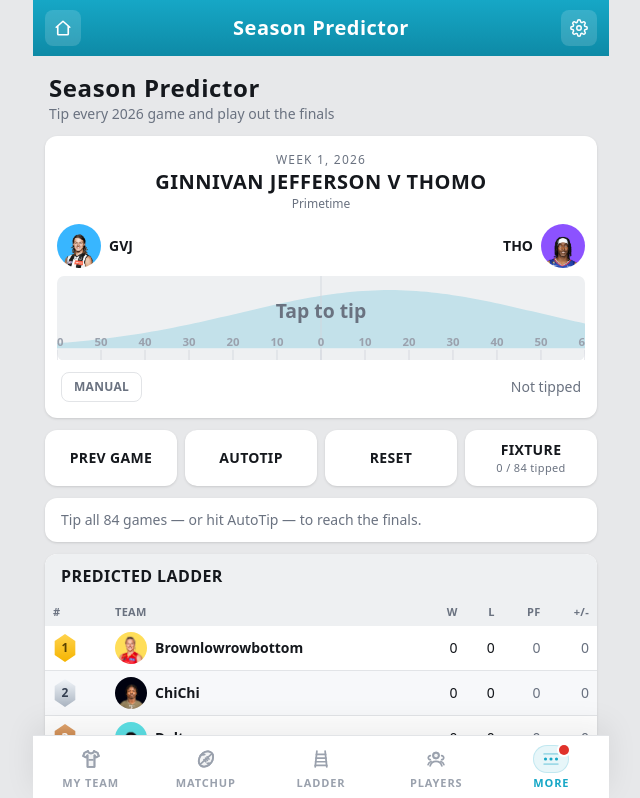
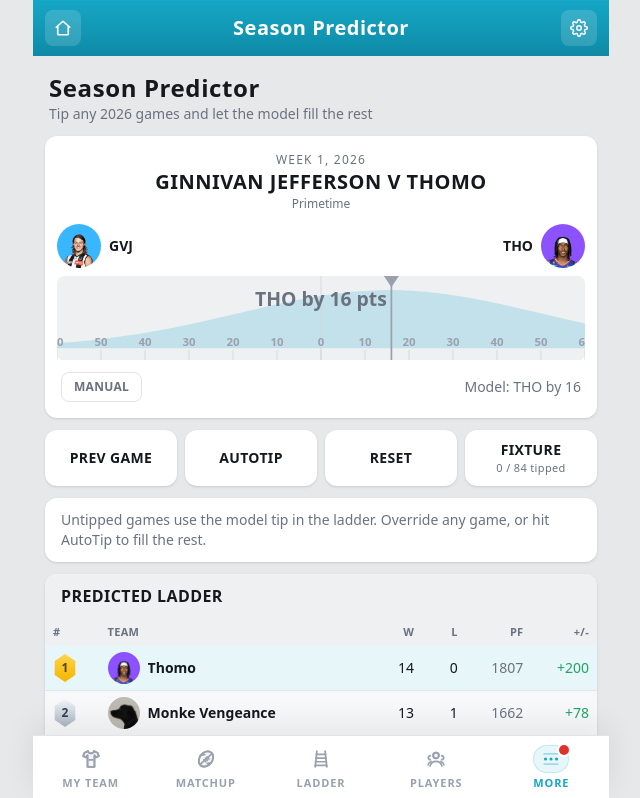
Before and after one commit to zebraspread-glitch/nfl-league, a Next.js app: page /predictor in a window 1280 px wide. Shown: the top 798 px of the page, without its empty margins (319-959 px from the left). Built offline with nearby package versions, Linux system fonts and the light colour scheme.

Commit message:
Make predictor use model tips by default

```diff
--- a/app/predictor/page.tsx
+++ b/app/predictor/page.tsx
@@ -15,7 +15,7 @@ export default function PredictorPage() {
     <div>
       <PageIntro
         title="Season Predictor"
-        subtitle={`Tip every ${CURRENT_SEASON} game and play out the finals`}
+        subtitle={`Tip any ${CURRENT_SEASON} games and let the model fill the rest`}
       />
       <SeasonPredictor matchups={matchups} teams={TEAMS} season={CURRENT_SEASON} />
     </div>
--- a/components/season-predictor.tsx
+++ b/components/season-predictor.tsx
@@ -12,6 +12,7 @@ import {
   ladderText,
   MAX_MARGIN,
   modelLine,
+  modelPick,
   REGULAR_SEASON_WEEKS,
   resolveFinalsPick,
   type FinalsGame,
@@ -71,19 +72,26 @@ export function SeasonPredictor({
   const seasonDone = tipped === matchups.length;
   const game = matchups[Math.min(cursor, matchups.length - 1)];
   const pick = picks[game.id];
+  const activePick = pick ?? modelPick(game);
   const line = modelLine(game);
 
   /** Tip the current game and slide to the next one still open. */
   const tip = (homeWins: boolean, margin: number) => {
-    const winnerId = homeWins ? game.home.team.id : game.away.team.id;
-    commit((prev) => ({ ...prev, [game.id]: { winnerId, margin } }));
-    advance();
+    const nextPick = { winnerId: homeWins ? game.home.team.id : game.away.team.id, margin };
+    const nextPicks = { ...picks, [game.id]: nextPick };
+    commit(() => nextPicks);
+    advance(nextPicks);
   };
 
-  const advance = () => {
+  const setCurrentPick = (homeWins: boolean, margin: number) => {
+    const nextPick = { winnerId: homeWins ? game.home.team.id : game.away.team.id, margin };
+    commit((prev) => ({ ...prev, [game.id]: nextPick }));
+  };
+
+  const advance = (nextPicks = picks) => {
     const pool = filtered();
     const at = pool.findIndex((m) => m.id === game.id);
-    const nextGame = pool.slice(at + 1).find((m) => !picks[m.id]) ?? pool[at + 1];
+    const nextGame = pool.slice(at + 1).find((m) => !nextPicks[m.id]) ?? pool[at + 1];
     if (nextGame) setCursor(matchups.indexOf(nextGame));
   };
 
@@ -98,7 +106,10 @@ export function SeasonPredictor({
     if (at > 0) setCursor(matchups.indexOf(pool[at - 1]));
   };
 
-  const runAutoTip = () => commit((prev) => autoTip(matchups, prev, Date.now()));
+  const runAutoTip = () => {
+    commit((prev) => autoTip(matchups, prev, Date.now()));
+    setCursor(matchups.length - 1);
+  };
 
   const reset = () => {
     setPicks({});
@@ -155,10 +166,13 @@ export function SeasonPredictor({
             <TipBar
               mean={line.mean}
               sd={line.sd}
-              margin={pick?.margin}
-              homeWins={pick ? pick.winnerId === game.home.team.id : undefined}
+              margin={activePick.margin}
+              homeWins={activePick.winnerId === game.home.team.id}
               awayName={game.away.team.name}
               homeName={game.home.team.name}
+              awayLabel={game.away.team.abbrev}
+              homeLabel={game.home.team.abbrev}
+              status={pick ? "user" : "model"}
               onTip={tip}
             />
           </div>
@@ -176,9 +190,9 @@ export function SeasonPredictor({
             {manual ? (
               <div className="flex items-center gap-2">
                 <select
-                  value={pick ? (pick.winnerId === game.home.team.id ? "home" : "away") : "away"}
+                  value={activePick.winnerId === game.home.team.id ? "home" : "away"}
                   onChange={(e) =>
-                    tip(e.target.value === "home", pick?.margin ?? Math.max(1, Math.round(Math.abs(line.mean))))
+                    setCurrentPick(e.target.value === "home", activePick.margin)
                   }
                   className="rounded-lg border border-border bg-card px-2 py-1.5 font-cond text-xs"
                 >
@@ -190,10 +204,10 @@ export function SeasonPredictor({
                   type="number"
                   min={1}
                   max={MAX_MARGIN}
-                  value={pick?.margin ?? ""}
+                  value={activePick.margin}
                   placeholder="0"
                   onChange={(e) =>
-                    tip(pick ? pick.winnerId === game.home.team.id : false, clampMargin(Number(e.target.value)))
+                    setCurrentPick(activePick.winnerId === game.home.team.id, clampMargin(Number(e.target.value)))
                   }
                   className="w-16 rounded-lg border border-border bg-card px-2 py-1.5 text-center font-cond text-sm tabular-nums"
                 />
@@ -202,7 +216,7 @@ export function SeasonPredictor({
               <span className="font-cond text-sm text-text-muted">
                 {pick
                   ? `${pick.winnerId === game.home.team.id ? game.home.team.abbrev : game.away.team.abbrev} by ${pick.margin}`
-                  : "Not tipped"}
+                  : `Model: ${activePick.winnerId === game.home.team.id ? game.home.team.abbrev : game.away.team.abbrev} by ${activePick.margin}`}
               </span>
             )}
           </div>
@@ -240,7 +254,7 @@ export function SeasonPredictor({
         ) : (
           <Card>
             <div className="px-4 py-3 text-sm text-text-muted">
-              Tip all {matchups.length} games — or hit AutoTip — to reach the finals.
+              Untipped games use the model tip in the ladder. Override any game, or hit AutoTip to fill the rest.
             </div>
           </Card>
         )}
@@ -256,7 +270,7 @@ export function SeasonPredictor({
           {copied ? "Copied" : "Copy ladder"}
         </button>
         <p className="px-1 text-xs text-text-muted">
-          Tap the bar to tip a winner — the further from the middle, the bigger the margin. AutoTip simulates the
+          Tap or drag the bar to tip a winner — the further from the middle, the bigger the margin. AutoTip simulates the
           remaining games thousands of times and keeps a typical season, so favourites do not go undefeated. Picks
           are saved on this device.
         </p>
@@ -328,7 +342,8 @@ function FixturePanel({
       <div className="max-h-80 overflow-y-auto">
         {list.map((m) => {
           const p = picks[m.id];
-          const winner = p ? (p.winnerId === m.home.team.id ? m.home.team : m.away.team) : null;
+          const preview = p ?? modelPick(m);
+          const winner = preview.winnerId === m.home.team.id ? m.home.team : m.away.team;
           return (
             <button
               key={m.id}
@@ -342,8 +357,8 @@ function FixturePanel({
               <span className="min-w-0 flex-1 truncate font-cond">
                 {m.away.team.abbrev} v {m.home.team.abbrev}
               </span>
-              <span className={`shrink-0 font-cond text-xs ${winner ? "text-teal" : "text-text-dim"}`}>
-                {winner ? `${winner.abbrev} by ${p!.margin}` : "Not tipped"}
+              <span className={`shrink-0 font-cond text-xs ${p ? "text-teal" : "text-text-dim"}`}>
+                {p ? `${winner.abbrev} by ${p.margin}` : `Model ${winner.abbrev} by ${preview.margin}`}
               </span>
             </button>
           );
--- a/components/tip-bar.tsx
+++ b/components/tip-bar.tsx
@@ -1,6 +1,6 @@
 "use client";
 
-import { useRef } from "react";
+import { useRef, useState } from "react";
 import { clampMargin, MAX_MARGIN } from "@/lib/predictor";
 
 const W = 600;
@@ -18,6 +18,9 @@ export function TipBar({
   homeWins,
   awayName,
   homeName,
+  awayLabel,
+  homeLabel,
+  status,
   onTip,
 }: {
   mean: number;
@@ -26,20 +29,27 @@ export function TipBar({
   homeWins?: boolean;
   awayName: string;
   homeName: string;
+  awayLabel: string;
+  homeLabel: string;
+  status: "model" | "user";
   onTip: (homeWins: boolean, margin: number) => void;
 }) {
   const ref = useRef<SVGSVGElement>(null);
+  const [drag, setDrag] = useState<{ homeWins: boolean; margin: number } | null>(null);
 
-  const handle = (clientX: number) => {
+  const pickFromClientX = (clientX: number) => {
     const box = ref.current?.getBoundingClientRect();
-    if (!box) return;
+    if (!box) return null;
     const x = ((clientX - box.left) / box.width) * W;
     const points = (x - MID) / PX_PER_POINT;
-    onTip(points >= 0, clampMargin(Math.round(Math.abs(points))));
+    return { homeWins: points >= 0, margin: clampMargin(Math.round(Math.abs(points))) };
   };
 
-  const tipped = margin !== undefined && homeWins !== undefined;
-  const markerX = tipped ? MID + (homeWins ? 1 : -1) * margin * PX_PER_POINT : null;
+  const active = drag ?? (margin !== undefined && homeWins !== undefined ? { homeWins, margin } : null);
+  const markerX = active ? MID + (active.homeWins ? 1 : -1) * active.margin * PX_PER_POINT : null;
+  const winnerLabel = active ? (active.homeWins ? homeLabel : awayLabel) : "";
+  const resultTone = status === "user" ? "fill-text" : "fill-text-muted";
+  const markerTone = status === "user" ? "stroke-teal fill-teal" : "stroke-text-dim fill-text-dim";
 
   return (
     <div className="select-none">
@@ -52,12 +62,28 @@ export function TipBar({
         aria-label={`Tip ${awayName} versus ${homeName}`}
         aria-valuemin={MAX_MARGIN * -1}
         aria-valuemax={MAX_MARGIN}
-        aria-valuenow={tipped ? (homeWins ? margin : -margin) : 0}
-        onClick={(e) => handle(e.clientX)}
+        aria-valuenow={active ? (active.homeWins ? active.margin : -active.margin) : 0}
+        onPointerDown={(e) => {
+          const next = pickFromClientX(e.clientX);
+          if (!next) return;
+          ref.current?.setPointerCapture(e.pointerId);
+          setDrag(next);
+        }}
+        onPointerMove={(e) => {
+          if (!drag) return;
+          const next = pickFromClientX(e.clientX);
+          if (next) setDrag(next);
+        }}
+        onPointerUp={(e) => {
+          const next = pickFromClientX(e.clientX) ?? drag;
+          setDrag(null);
+          if (next) onTip(next.homeWins, next.margin);
+        }}
+        onPointerCancel={() => setDrag(null)}
         onKeyDown={(e) => {
           if (e.key !== "ArrowLeft" && e.key !== "ArrowRight") return;
           e.preventDefault();
-          const current = tipped ? (homeWins ? margin : -margin) : 0;
+          const current = active ? (active.homeWins ? active.margin : -active.margin) : 0;
           const moved = current + (e.key === "ArrowRight" ? 1 : -1);
           onTip(moved >= 0, clampMargin(Math.abs(moved) || 1));
         }}
@@ -77,14 +103,23 @@ export function TipBar({
 
         {markerX !== null ? (
           <g>
-            <line x1={markerX} y1="0" x2={markerX} y2={H} className="stroke-teal" strokeWidth="2" />
-            <path d={`M ${markerX - 8} 0 L ${markerX + 8} 0 L ${markerX} 12 Z`} className="fill-teal" />
+            <line x1={markerX} y1="0" x2={markerX} y2={H} className={markerTone} strokeWidth="2" />
+            <path d={`M ${markerX - 8} 0 L ${markerX + 8} 0 L ${markerX} 12 Z`} className={markerTone} />
           </g>
         ) : (
           <text x={MID} y={H / 2} textAnchor="middle" className="fill-text-muted text-[22px] font-semibold">
             Tap to tip
           </text>
         )}
+
+        {active ? (
+          <text x={MID} y="34" textAnchor="middle" className={`${resultTone} text-[22px] font-semibold`}>
+            <tspan>{winnerLabel}</tspan>
+            <tspan className="fill-text-muted"> by </tspan>
+            <tspan>{active.margin}</tspan>
+            <tspan className="fill-text-muted"> pts</tspan>
+          </text>
+        ) : null}
       </svg>
     </div>
   );
--- a/lib/predictor.ts
+++ b/lib/predictor.ts
@@ -5,9 +5,9 @@ import type { Matchup, TeamMeta } from "./types";
 // Season predictor: pick a winner and a margin for all 84 regular-season games,
 // see the ladder it produces, then play out the six-team finals bracket.
 //
-// Pure and client-safe — no data imports, no randomness. Every game starts with
-// a default pick derived from the same simulated line the odds strip shows, so
-// the ladder and bracket are complete before the user has touched anything.
+// Pure and client-safe — no data imports. Untipped games fall back to a model
+// pick derived from the same simulated line the odds strip shows, so you can
+// tip as many or as few games as you like and still get a complete ladder.
 // ---------------------------------------------------------------------------
 
 export const REGULAR_SEASON_WEEKS = 14;
@@ -41,6 +41,20 @@ export function modelLine(matchup: Matchup): { mean: number; sd: number; homeWin
 /** Spread of a single game's margin, used to sample AutoTip results. */
 const MARGIN_SD = 34;
 
+/** The model's pick for a game. A user pick overrides this, but untipped games
+ *  still contribute to the ladder using this baseline. */
+export function modelPick(matchup: Matchup): Pick {
+  const line = modelLine(matchup);
+  return {
+    winnerId: line.mean >= 0 ? matchup.home.team.id : matchup.away.team.id,
+    margin: clampMargin(Math.round(Math.abs(line.mean)) || 1),
+  };
+}
+
+export function effectivePick(matchup: Matchup, picks: PickMap): Pick {
+  return picks[matchup.id] ?? modelPick(matchup);
+}
+
 /** Split a projected total into the two scores a margin implies. */
 export function scoresFor(matchup: Matchup, pick: Pick): { winner: number; loser: number } {
   const { total } = getMatchupOdds(matchup);
@@ -57,10 +71,7 @@ export function buildLadder(matchups: Matchup[], picks: PickMap, teams: TeamMeta
   );
 
   for (const matchup of matchups) {
-    // Untipped games contribute nothing — the ladder only reflects results the
-    // user (or AutoTip) has actually called, the way Squiggle's does.
-    const pick = picks[matchup.id];
-    if (!pick) continue;
+    const pick = effectivePick(matchup, picks);
     const { winner: winnerScore, loser: loserScore } = scoresFor(matchup, pick);
     const winnerId = pick.winnerId;
     const loserId = winnerId === matchup.home.team.id ? matchup.away.team.id : matchup.home.team.id;
```
